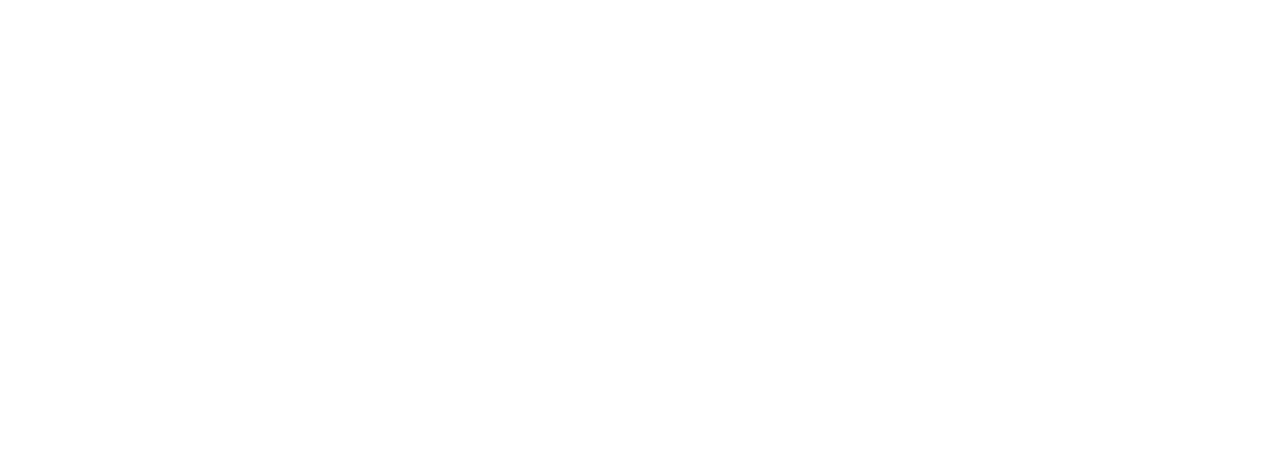
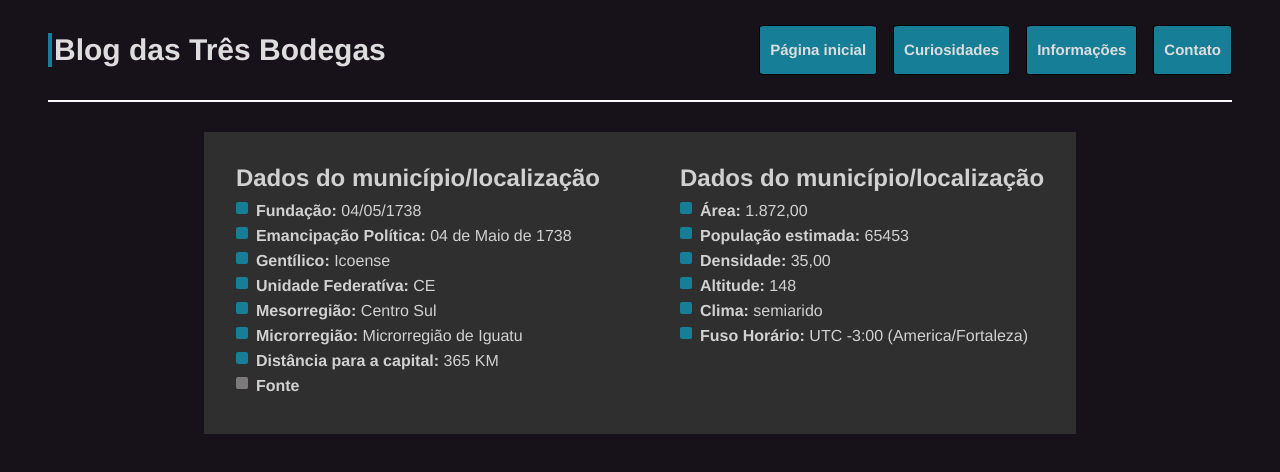
Before and after one commit to deiz0n/blog-tres-bodegas, a plain HTML site: page info/info.html in a window 1280 px wide. Drawn offline with Linux system fonts and the light colour scheme.

Commit message:
feat: implementação e estilização do main

```diff
--- a/info/info.css
+++ b/info/info.css
@@ -0,0 +1,124 @@
+* {
+    margin: 0;
+    padding: 0;
+    font-family: Helvetica;
+    color: #d1d1D1;
+    background-color: #171219;
+}
+
+#header-container {
+    display: flex;
+    justify-content: space-between;
+    align-items: center;
+    height: 100px;
+    background-color: #171219;
+    border-bottom: 2px solid #fff;
+    margin-inline: 3rem;
+}
+
+#header-title {
+    font-size: 30px;
+    color: #ddd;
+    border-left: 4px solid #167e96;
+    padding-inline: 2px;
+}
+
+#navbar-itens ul {
+    display: flex;
+}
+
+#navbar-itens a {
+    text-decoration: none;
+}
+
+#navbar-itens li {
+    list-style: none;
+    margin-left: 1rem;
+    padding: 15px 10px;
+    border: 1px solid #000;
+    background-color: #167e96;
+    border-radius: 5%;
+    transition: 0.3s;
+}
+
+#navbar-itens li:hover {
+    opacity: 0.8;
+}
+
+#navbar-itens a {
+    color: #ddd;
+    font-size: 15px;
+    font-weight: bold;
+    background-color: #167e96;
+    cursor: pointer;
+}
+
+#main-container {
+    margin-top: 30px;
+    margin-inline: 3rem;
+    display: flex;
+    justify-content: center;
+}
+
+.container-sections,
+#data-location,
+#data-geographical,
+.container-title,
+#locations-container,
+#locations-container ul,
+#locations-container li,
+#geographical-container,
+#geographical-container ul,
+#geographical-container li,
+.bold {
+    background-color: rgb(48, 47, 47);
+}
+
+.container-sections {
+    display: flex;
+    justify-content: space-evenly;
+    gap: 5rem;
+    padding: 2rem;
+}
+
+#locations-container li,
+#geographical-container li {
+    list-style: none;
+    margin-bottom: 7px;
+}
+
+#location-container,
+#geograohical-container {
+    position: relative;
+}
+
+.container-title {
+    margin-bottom: 10px;
+}
+
+.bold {
+    margin-left: 20px;
+    font-weight: bold;
+}
+
+.point-list,
+#point-font {
+    width: 12px;
+    height: 12px;
+    background-color: #167e96;
+    position: absolute;
+    border-radius: 2px;
+}
+
+#point-font {
+    background-color: #7c7a7a;
+}
+
+.bold a {
+    background-color: rgb(48, 47, 47);
+    text-decoration: none;
+}
+
+.bold a:hover {
+    color: #fff;
+}
--- a/info/info.html
+++ b/info/info.html
@@ -7,5 +7,130 @@
     <link rel="stylesheet" href="info.css" />
     <link rel="shortcut icon" href="/favicon/image.png" type="image/x-icon" />
   </head>
-  <body></body>
+  <body>
+    <header>
+      <div id="header-container">
+        <h1 id="header-title">Blog das Três Bodegas</h1>
+        <div id="navbar">
+          <nav id="navbar-itens">
+            <ul>
+              <li>
+                <a href="/home/home.html">Página inicial</a>
+              </li>
+
+              <li>
+                <a href="/curiosities/curiosities.html">Curiosidades</a>
+              </li>
+
+              <li>
+                <a href="#">Informações</a>
+              </li>
+
+              <li>
+                <a target="" href="">Contato</a>
+              </li>
+            </ul>
+          </nav>
+        </div>
+      </div>
+    </header>
+
+    <main id="main-container">
+      <div class="container-sections">
+        <section id="data-location">
+          <article id="locations-container">
+            <h2 class="container-title">Dados do município/localização</h2>
+
+            <ul>
+              <li>
+                <span class="point-list"></span
+                ><span class="bold">Fundação: </span>04/05/1738
+              </li>
+
+              <li>
+                <span class="point-list"></span>
+                <span class="bold"> Emancipação Política: </span>04 de Maio de
+                1738
+              </li>
+
+              <li>
+                <span class="point-list"></span
+                ><span class="bold">Gentílico: </span>Icoense
+              </li>
+
+              <li>
+                <span class="point-list"></span
+                ><span class="bold">Unidade Federatíva: </span>CE
+              </li>
+
+              <li>
+                <span class="point-list"></span
+                ><span class="bold"> Mesorregião: </span>Centro Sul
+              </li>
+
+              <li>
+                <span class="point-list"></span>
+                <span class="bold">Microrregião: </span>Microrregião de Iguatu
+              </li>
+
+              <li>
+                <span class="point-list"></span
+                ><span class="bold">Distância para a capital: </span>365 KM
+              </li>
+
+              <li>
+                <span id="point-font"></span>
+                <span class="bold"
+                  ><a
+                    target="_blank"
+                    href="https://www.ico.ce.gov.br/omunicipio.php"
+                    >Fonte</a
+                  ></span
+                >
+              </li>
+            </ul>
+          </article>
+        </section>
+
+        <section id="data-geographical">
+          <article id="geographical-container">
+            <h2 class="container-title">Dados do município/localização</h2>
+
+            <ul>
+              <li>
+                <span class="point-list"></span
+                ><span class="bold">Área: </span>1.872,00
+              </li>
+
+              <li>
+                <span class="point-list"></span>
+                <span class="bold">População estimada: </span>65453
+              </li>
+
+              <li>
+                <span class="point-list"></span
+                ><span class="bold">Densidade: </span>35,00
+              </li>
+
+              <li>
+                <span class="point-list"></span
+                ><span class="bold">Altitude: </span>148
+              </li>
+
+              <li>
+                <span class="point-list"></span
+                ><span class="bold">Clima: </span>semiarido
+              </li>
+
+              <li>
+                <span class="point-list"></span>
+                <span class="bold">Fuso Horário: </span>UTC -3:00
+                (America/Fortaleza)
+              </li>
+            </ul>
+          </article>
+        </section>
+      </div>
+    </main>
+  </body>
 </html>
```
